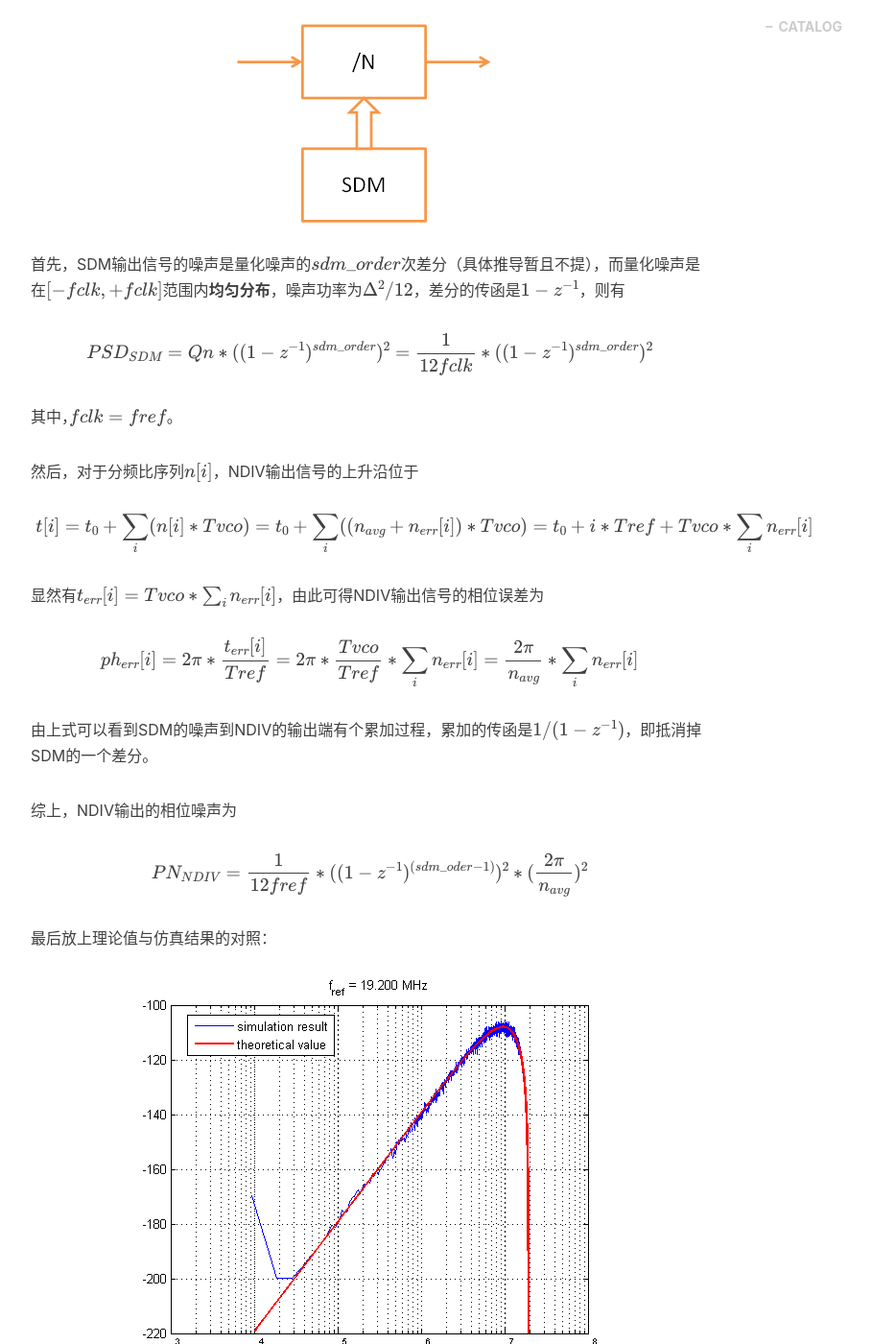
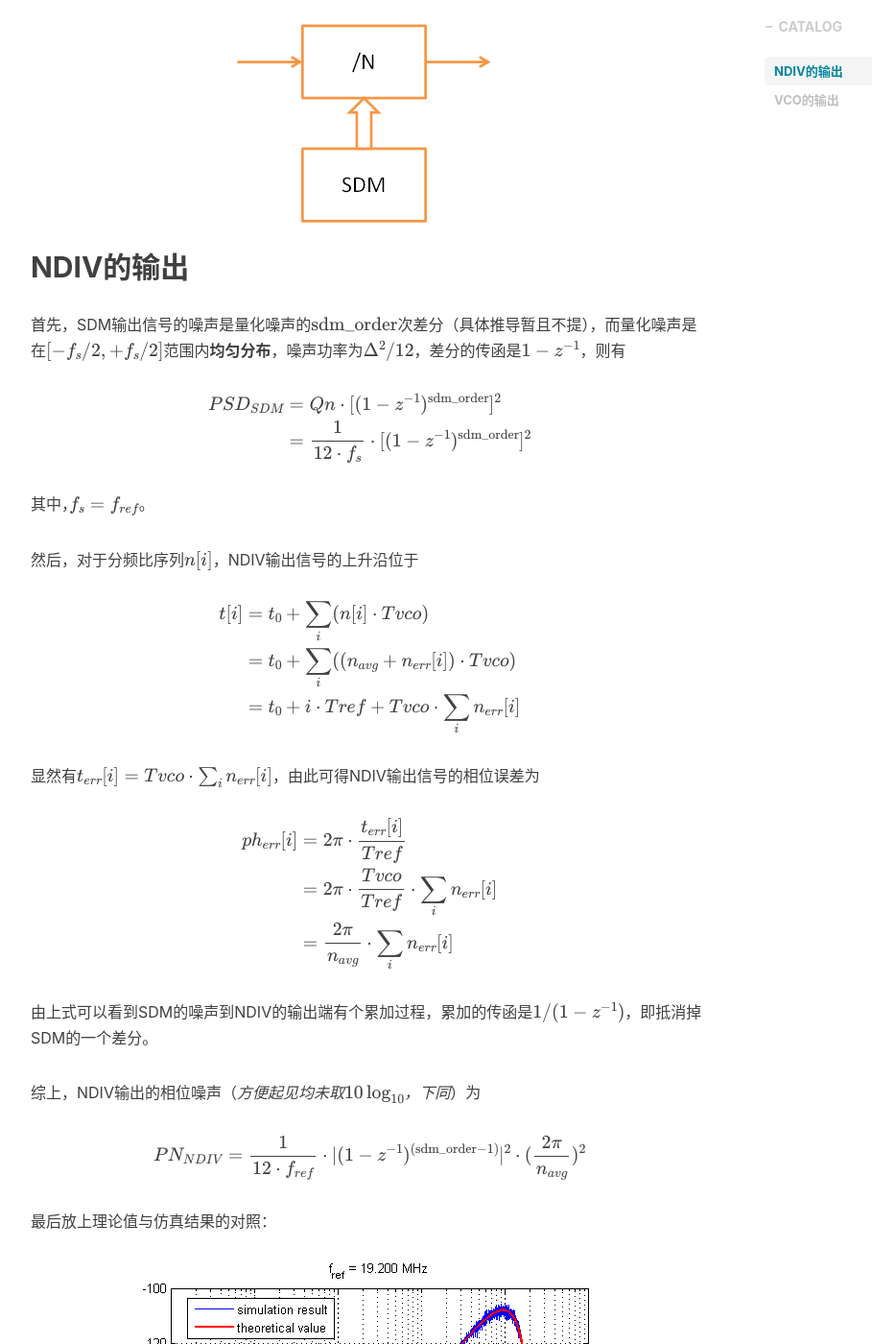
Before and after one commit to mazhaoxin/mazhaoxin.github.io, a Jekyll site: the page built from _posts/2015-08-23-NDIV's_Phase_Noise_Due_To_SDM.md, in a window 1280 px wide and 1400 px high, scrolled down 599 px. Shown: the whole window at 96% size, without its empty margins (233-1142 px from the left). Built offline with Jekyll 4.4.1, drawn with Linux system fonts in a browser that asks for light colours; nearby versions of some CDN libraries; formulas are drawn with MathJax 3; comment, search, counter and statistics services are not loaded; some of the changed text lies outside the part shown.

Commit message:
Modify post.

```diff
--- a/_config.yml
+++ b/_config.yml
@@ -34,7 +34,7 @@
   - Gemfile.lock
 anchorjs: true      # if you want to customize anchor. check out line:181 of `post.html`
 # If you have timezone issue (e.g. #68) in China, uncomment to use this:
-timezone: CN
+timezone: UTC
 
 # Gems
 plugins:
--- a/_posts/2015-08-23-NDIV's_Phase_Noise_Due_To_SDM.md
+++ b/_posts/2015-08-23-NDIV's_Phase_Noise_Due_To_SDM.md
@@ -13,43 +13,45 @@
 
 ![](/img/in-post/{{page.id | replace:'/','-'}}/diagram.png)
 
-首先，SDM输出信号的噪声是量化噪声的$sdm\\_order$次差分（具体推导暂且不提），而量化噪声是在$[-fclk , +fclk]$范围内**均匀分布**，噪声功率为$\Delta^2/12$，差分的传函是$1-z^{-1}$，则有
+## NDIV的输出
+
+首先，SDM输出信号的噪声是量化噪声的$\mathrm{sdm\\_order}$次差分（具体推导暂且不提），而量化噪声是在$[-f_s/2 , +f_s/2]$范围内**均匀分布**，噪声功率为$\Delta^2/12$，差分的传函是$1-z^{-1}$，则有
 
 $$
-\begin{align*}
-PSD_{SDM} = Qn*((1-z^{-1})^{sdm\_order})^2
-= \frac{1}{12fclk}*((1-z^{-1})^{sdm\_order})^2
-\end{align*}
+\begin{eqnarray}
+PSD_{SDM} &=& Qn \cdot [(1-z^{-1})^\mathrm{sdm\_order}]^2 \\
+&=& \frac{1}{12\cdot f_s} \cdot [(1-z^{-1})^\mathrm{sdm\_order}]^2
+\end{eqnarray}
 $$
 
-其中，$fclk = fref$。
+其中，$f_s = f_{ref}$。
 
 然后，对于分频比序列$n[i]$，NDIV输出信号的上升沿位于
 
 $$
-\begin{align*}
-t[i] = t_0+\sum_i (n[i] *Tvco)
-= t_0+\sum_i((n_{avg}+n_{err}[i])*Tvco)
-= t_0+i*Tref+Tvco*\sum_i n_{err}[i]
-\end{align*}
+\begin{eqnarray}
+t[i] &=& t_0+\sum_i (n[i] \cdot Tvco) \\
+&=& t_0+\sum_i((n_{avg}+n_{err}[i]) \cdot Tvco) \\
+&=& t_0+i \cdot Tref+Tvco \cdot \sum_i n_{err}[i] \\
+\end{eqnarray}
 $$
 
-显然有$t_{err}[i]=Tvco*\sum_i n_{err}[i]$，由此可得NDIV输出信号的相位误差为
+显然有$t_{err}[i]=Tvco \cdot \sum_i n_{err}[i]$，由此可得NDIV输出信号的相位误差为
 
 $$
-\begin{align*}
-ph_{err}[i] = 2\pi*\frac{t_{err}[i]}{Tref}
-= 2\pi*\frac{Tvco}{Tref}*\sum_i n_{err}[i]
-= \frac{2\pi}{n_{avg}}*\sum_i n_{err}[i]
-\end{align*}
+\begin{eqnarray}
+ph_{err}[i] &=& 2\pi \cdot \frac{t_{err}[i]}{Tref} \\
+&=& 2\pi \cdot \frac{Tvco}{Tref} \cdot \sum_i n_{err}[i] \\
+&=& \frac{2\pi}{n_{avg}} \cdot \sum_i n_{err}[i]
+\end{eqnarray}
 $$
 
 由上式可以看到SDM的噪声到NDIV的输出端有个累加过程，累加的传函是$1/(1-z^{-1})$，即抵消掉SDM的一个差分。
 
-综上，NDIV输出的相位噪声为
+综上，NDIV输出的相位噪声（*方便起见均未取$10 \log_{10}$，下同*）为
 
 $$
-PN_{NDIV} = \frac{1}{12fref}*((1-z^{-1})^{(sdm\_oder-1)})^2*(\frac{2\pi}{n_{avg}})^2
+PN_{NDIV} = {\frac{1}{12 \cdot f_{ref}} \cdot |(1-z^{-1})^{(\mathrm{sdm\_order}-1)}|^2 \cdot (\frac{2\pi}{n_{avg}})^2}
 $$
 
 最后放上理论值与仿真结果的对照：
@@ -57,18 +59,53 @@
 
 *注：此处的仿真结果为`two-sided PSD`。
 
+## VCO的输出
+
 而到VCO输出端的噪声贡献为
 
 $$
-PN_{OUT}|_{NDIV}=PN_{NDIV}*|\frac{N*Hol}{1+Hol}|^2
+PN_{OUT}|_{NDIV}=PN_{NDIV} \cdot |\frac{N \cdot Hol}{1+Hol}|^2
 $$
 
 其中$Hol$为PLL的不包括NDIV的开环传递函数，此处的$N$即为$n_{avg}$，带入$PN_{NDIV}$可得：
 
 $$
-PN_{OUT}|_{NDIV} = \frac{1}{12fref}*((1-z^{-1})^{(sdm\_oder-1)})^2*|\frac{2\pi Hol}{1+Hol}|^2
+PN_{OUT}|_{NDIV} = \frac{1}{12 \cdot f_{ref}} \cdot |(1-z^{-1})^{(\mathrm{sdm\_order}-1)}|^2 \cdot |\frac{2\pi Hol}{1+Hol}|^2
 $$
 
-若保持$fvco$不变的情况下增大一倍$fref$，会使SDM引入的噪声峰值降低3dB、峰值所在的频率增大一倍（更容易被环路滤波器抑制）。
+又由于在我们关心的频率处有$\vert 1-z^{-1}\vert \approx 2\pi f_{oft}/f_{ref}$，推导过程如下：
+
+> 由$z = e^{s/f_{ref}}$和 $s = j\cdot2\pi f $，根据欧拉公式可得：
+>
+> $$
+> \begin{eqnarray}
+> |1-z^{-1}| &=& |1-e^{-j \cdot 2\pi f/f_{ref}}| \\
+> &=& |1-\cos(2\pi f/f_{ref})+j \cdot \sin(2\pi f/f_{ref})| \\
+> &=& \sqrt{[1-\cos(2\pi f/f_{ref})]^2 + \sin^2(2\pi f/f_{ref})} \\
+> &=& \sqrt{2 \cdot [1-\cos(2\pi f/f_{ref})]} \\
+> &=& \sqrt{2 \cdot 2 \cdot \sin^2(\pi f/f_{ref})} \\
+> &=& 2 \cdot |\sin(\pi f/f_{ref})|
+> \end{eqnarray}
+> $$
+>
+> 当$f=f_{oft} \ll f_{ref}/\pi$时，做等价无穷小代换可得：
+>
+> $$
+> |1-z^{-1}| \approx 2\pi f_{oft}/f_{ref}
+> $$
+
+则有
+
+$$
+PN_{OUT}|_{NDIV} \approx \frac{1}{12} \cdot \left(\frac{2\pi f_{oft}}{f_{ref}} \right)^{2\cdot \mathrm{sdm\_order}-1} \cdot |\frac{2\pi Hol}{1+Hol}|^2
+$$
+
+因此，若保持$fvco$不变的情况下增大一倍$fref$，对于3阶SDM引入的噪声：
+
+1. 在低频偏处噪声降低15dB；
+2. 噪声峰值降低3dB；
+3. 峰值所在的频率增大一倍（更容易被环路滤波器抑制）。
 
 > Update @2021-05-26: 补充$ph_{err}[i]$的推导过程和对VCO输出端的噪声贡献。
+>
+> Update @2022-05-08: 修正结论，并使用eqnarray整理方程式组。
```
Also changed, not shown: _posts/2022-01-23-Phase_Noise_Jitter_EVM_and_Eye_Diagram.md (+1 -1 lines).
